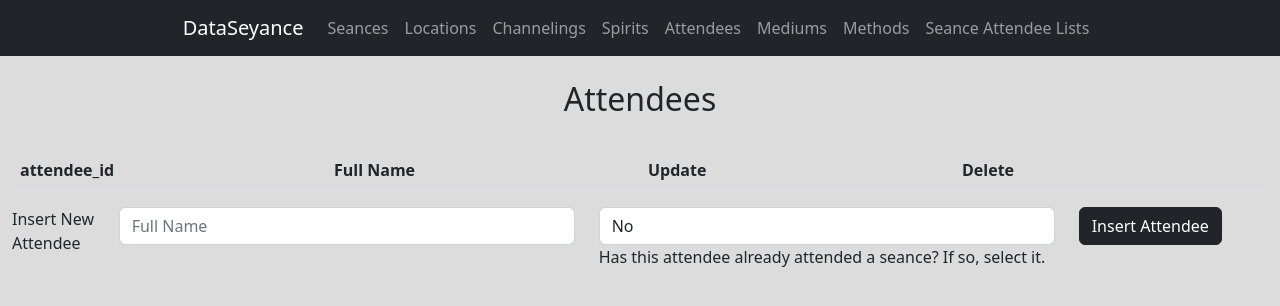
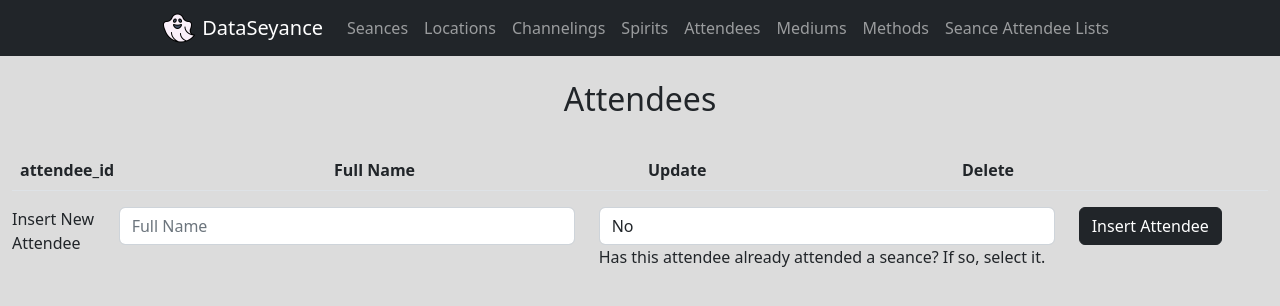
Before and after one commit to gmelsby/DataSeyance, a Flask app: page /attendees in a window 1280 px wide. Shown: the top 306 px of the page. Run offline with Flask 2, Linux system fonts and the light colour scheme; data that the repository does not hold is empty; some libraries are stand-ins or nearby versions.

Commit message:
Added an image to the navbar. You can remove. I kinda like it.

```diff
--- a/templates/navbar.html
+++ b/templates/navbar.html
@@ -1,5 +1,7 @@
 <nav class="navbar navbar-expand-lg navbar-dark bg-dark">
   <div class="container-fluid flex-wrap justify-content-center">
+      <img src="{{ url_for('static', filename = '/ghost.png') }}" width="32" height="32" alt="previous" title="Previous" border="0">
+<p>_</p>
     <a class="navbar-brand" href="index">DataSeyance</a>
     <div class="navbar-nav">
       <a class="nav-item nav-link" href="seances">Seances</a>
```
